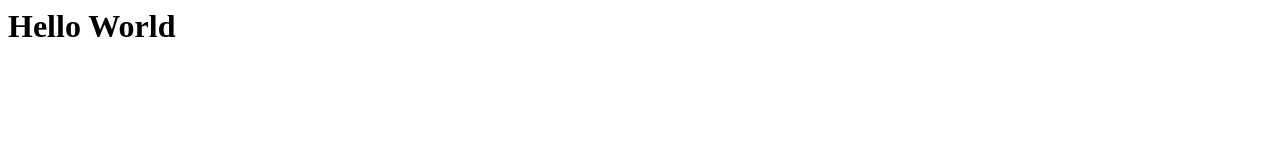
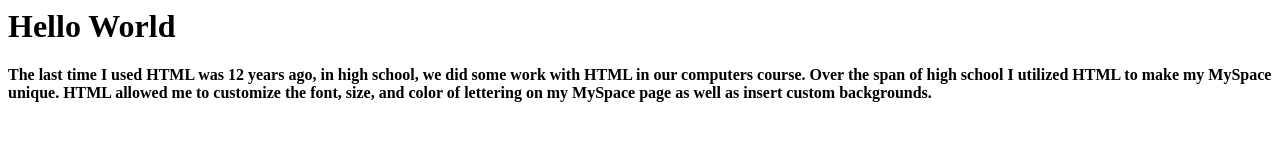
Before and after one commit to desireevanassche/SDPre, a plain HTML site: page Labs/Blog/index.html in a window 1280 px wide. Drawn offline with Linux system fonts and the light colour scheme.

Commit message:
Skill drill part two completed.

```diff
--- a/Labs/Blog/index.html
+++ b/Labs/Blog/index.html
@@ -1,8 +1,14 @@
 <! DOCTYPE html>
 <html>
   <head>
+    <title><em>Hello World!</em></title>
   </head>
   <body>
     <h1>Hello World</h1>
+    <p><strong>The last time I used HTML was 12 years ago, in high school, we did some work
+       with HTML in our computers course. Over the span of high school I utilized HTML to make my MySpace unique. HTML allowed me
+      to customize the font, size, and color of lettering on my MySpace page as well as insert
+      custom backgrounds.</strong></p>
+      </menu>
     </body>
     </html>
```
